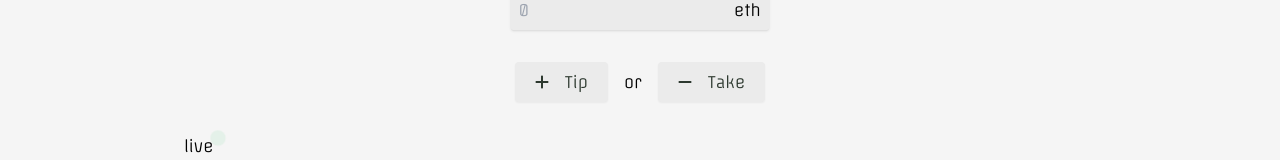
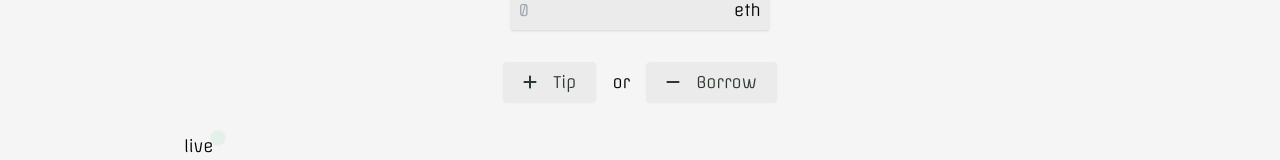
Before and after one commit to edinhadzovic/tipjar, a React (Create React App) app: page / in a window 1280 px wide. Shown: the part 363-523 px from the top of the page. Built offline with nearby package versions, Linux system fonts and the light colour scheme.

Commit message:
change button text and fix ui issue

```diff
--- a/src/App.tsx
+++ b/src/App.tsx
@@ -63,7 +63,7 @@ const Form: React.FC<IFormProps> = () => {
           disabled={!connected}
           icon={<FontAwesomeIcon icon={faMinus} />}
           art="danger"
-          onClick={onTake}>Take</Button>
+          onClick={onTake}>Borrow</Button>
       </div>
     </div>
   );
--- a/src/components/liveEvents.tsx
+++ b/src/components/liveEvents.tsx
@@ -35,7 +35,7 @@ export const LiveEvents: React.FC<ILiveEventsProps> = () => {
                         </div>
                     </div>
 
-                    <div className="flex-1 flex flex-col items-end">
+                    <div className="flex-1 flex flex-col sm:items-end">
                         <div className="text-sm font-bold">amount</div>
                         <div>{event.amount} eth</div>
                     </div>
```
